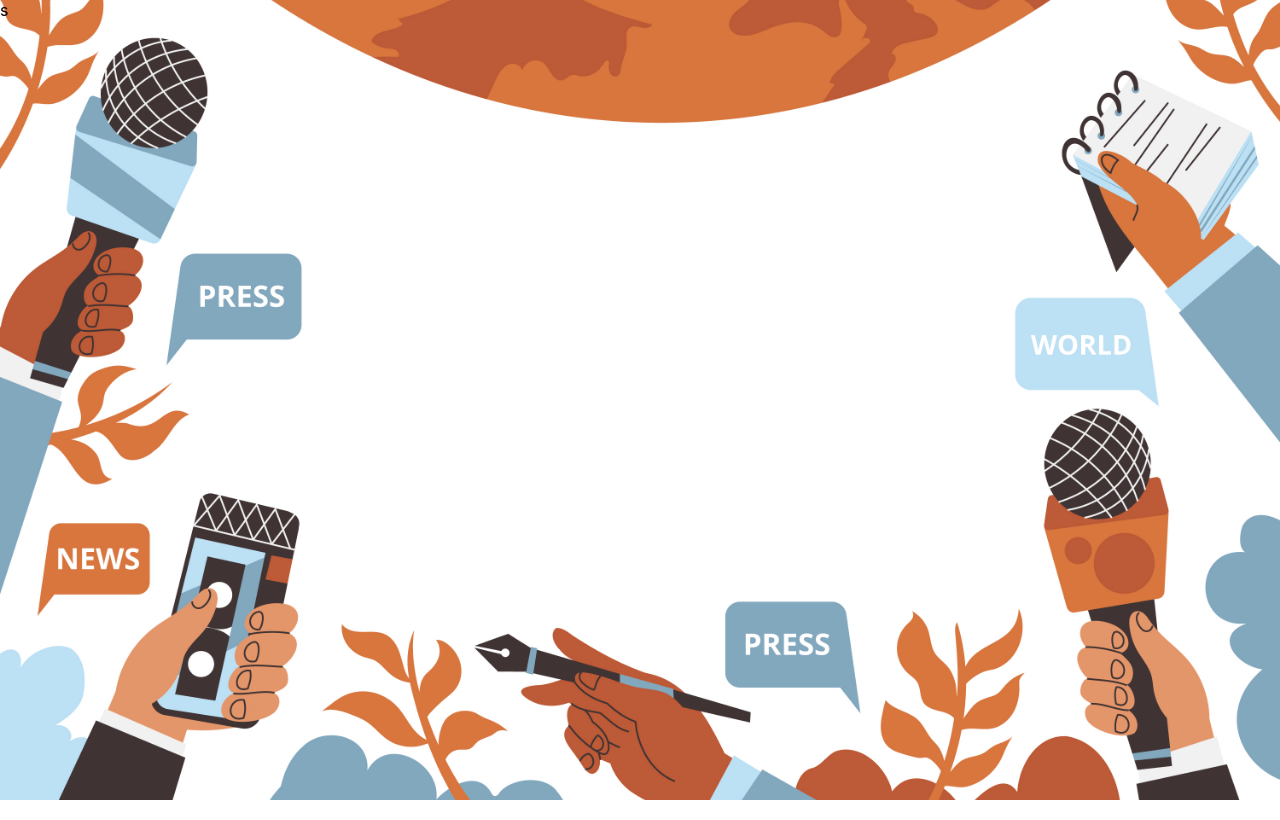
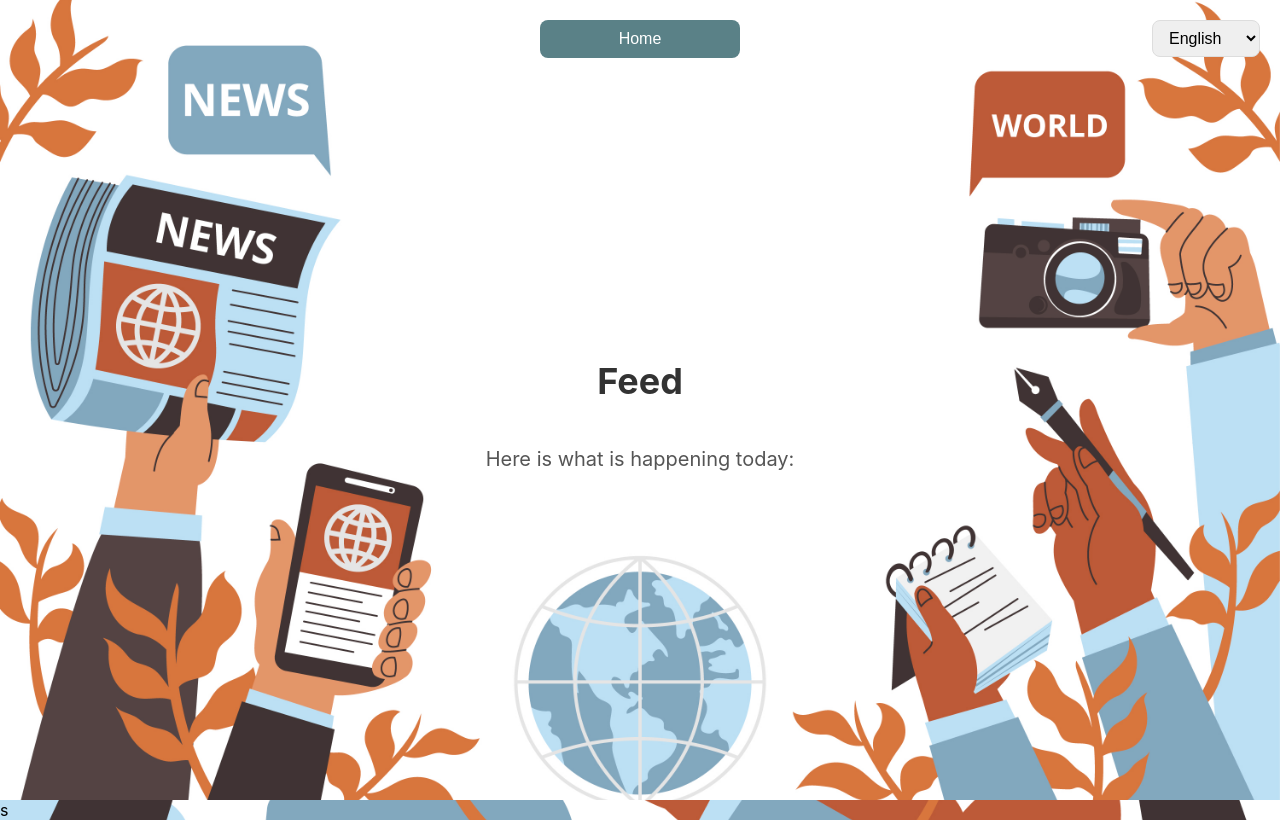
Before and after one commit to AshkanArabim/news-briefer, a React (Create React App) app in the folder client/: page /feed in a window 1280 px wide. Before the commit this address had no page. Built offline with nearby package versions, Linux system fonts and the light colour scheme.

Commit message:
language support

```diff
--- a/client/src/App.css
+++ b/client/src/App.css
@@ -1,38 +1,20 @@
-.App {
-  text-align: center;
+/* Global container for the dropdown menu */
+.language-dropdown {
+  position: absolute;
+  top: 20px; /* Position at the top */
+  right: 20px; /* Position to the right */
+  z-index: 1000; /* Ensure it appears on top */
 }
 
-.App-logo {
-  height: 40vmin;
-  pointer-events: none;
+/* Style the dropdown select element */
+.language-select {
+  padding: 8px 12px;
+  font-size: 16px;
+  border: 1px solid #ddd;
+  border-radius: 8px;
+  cursor: pointer;
 }
 
-@media (prefers-reduced-motion: no-preference) {
-  .App-logo {
-    animation: App-logo-spin infinite 20s linear;
-  }
+.language-select:hover {
+  border-color: #0056b3;
 }
-
-.App-header {
-  background-color: #282c34;
-  min-height: 100vh;
-  display: flex;
-  flex-direction: column;
-  align-items: center;
-  justify-content: center;
-  font-size: calc(10px + 2vmin);
-  color: white;
-}
-
-.App-link {
-  color: #61dafb;
-}
-
-@keyframes App-logo-spin {
-  from {
-    transform: rotate(0deg);
-  }
-  to {
-    transform: rotate(360deg);
-  }
-}
--- a/client/src/App.js
+++ b/client/src/App.js
@@ -1,20 +1,66 @@
-// src/App.js
-import React from 'react';
+import React, { useState } from 'react';
 import { BrowserRouter as Router, Route, Routes } from 'react-router-dom';
 import Home from './Home';
 import Login from './Login';
 import SignUp from './SignUp';
+import Feed from './Feed';
 import './App.css';
 
 function App() {
+  // Create state to manage the selected language
+  const [language, setLanguage] = useState('en');
+
+  // Function to handle language changes
+  const handleLanguageChange = (event) => {
+    setLanguage(event.target.value);
+  };
+
+  // Define translations for each language
+  const translations = {
+    en: {
+      homeTitle: 'Home',
+      homeSubtitle: "What's happening today?",
+      loginButton: 'Login',
+      signUpButton: 'Sign Up',
+      feedButton: 'Feed',
+      feedContent: 'Here is what is happening today:',
+    },
+    es: {
+      homeTitle: 'Inicio',
+      homeSubtitle: '¿Qué está pasando hoy?',
+      loginButton: 'Iniciar Sesión',
+      signUpButton: 'Registrarse',
+      feedButton: 'Noticias',
+      feedContent: 'Aquí está lo que está pasando hoy:',
+    },
+    fr: {
+      homeTitle: 'Accueil',
+      homeSubtitle: 'Que se passe-t-il aujourd’hui ?',
+      loginButton: 'Connexion',
+      signUpButton: "S'inscrire",
+      feedButton: 'Fil',
+      feedContent: 'Voici ce qui se passe aujourd’hui :',
+    },
+  };
+
   return (
     <Router>
       <div className="App">
-        {/* Use Routes instead of Switch for React Router v6 */}
+        {/* Global Language Dropdown */}
+        <div className="language-dropdown">
+          <select onChange={handleLanguageChange} value={language} className="language-select">
+            <option value="en">English</option>
+            <option value="es">Español</option>
+            <option value="fr">Français</option>
+          </select>
+        </div>
+
+        {/* Pass translations as a prop to each component */}
         <Routes>
-          <Route path="/" element={<Home />} />   {/* Update component syntax */}
-          <Route path="/login" element={<Login />} />
-          <Route path="/signup" element={<SignUp />} />
+          <Route path="/" element={<Home translations={translations[language]} />} />
+          <Route path="/login" element={<Login translations={translations[language]} />} />
+          <Route path="/signup" element={<SignUp translations={translations[language]} />} />
+          <Route path="/feed" element={<Feed translations={translations[language]} />} />
         </Routes>
       </div>
     </Router>
--- /dev/null
+++ b/client/src/Feed.css
@@ -0,0 +1,50 @@
+/* Container for the Feed page */
+.feed-container {
+  display: flex;
+  justify-content: center;
+  align-items: center;
+  flex-direction: column;
+  height: 100vh;
+  background-color: #f0f2f5;
+  background-image: url('../public/background-register.jpg'); /* Replace with your image path */
+  background-repeat: no-repeat;
+  background-size: cover;
+  background-position: center;
+  position: relative; /* Ensure relative positioning for the feed container */
+}
+
+/* Home button container positioned at the top center */
+.home-button-container {
+  position: absolute;  /* Absolute positioning within the feed container */
+  top: 20px;           /* Push the button down from the top */
+  left: 50%;           /* Center horizontally based on parent */
+  transform: translateX(-50%); /* Center the button perfectly */
+}
+
+/* Style the Home button */
+.home-button {
+  padding: 10px 20px;
+  background-color: #5a8187;
+  color: white;
+  border: none;
+  border-radius: 8px;
+  cursor: pointer;
+  font-size: 16px;
+}
+
+.home-button:hover {
+  background-color: #0056b3;
+}
+
+/* Style for the Feed page title */
+.feed-title {
+  font-size: 36px;
+  color: #333;
+  margin-top: 50px; /* Add some space below the Home button */
+}
+
+/* Paragraph styling */
+p {
+  font-size: 20px;
+  color: #555;
+}
--- /dev/null
+++ b/client/src/Feed.js
@@ -0,0 +1,23 @@
+import React from 'react';
+import { Link } from 'react-router-dom';
+import './Feed.css';
+
+function Feed({ translations }) {
+  return (
+    <div className="feed-container">
+      {/* Home button at the top center */}
+      <div className="home-button-container">
+        <Link to="/">
+          <button className="home-button">{translations ? translations.homeTitle : 'Home'}</button>
+        </Link>
+      </div>
+
+      {/* Feed page content */}
+      <h1 className="feed-title">{translations ? translations.feedButton : 'Feed Page'}</h1>
+      {/* Use the translations prop for the paragraph content */}
+      <p>{translations ? translations.feedContent : 'Here is what is happening today:'}</p>
+    </div>
+  );
+}
+
+export default Feed;
--- a/client/src/Home.js
+++ b/client/src/Home.js
@@ -1,22 +1,21 @@
-// src/Home.js
 import React from 'react';
 import { Link } from 'react-router-dom';
 import './Home.css';
 
-function Home() {
+function Home({ translations }) {
   return (
-    <div className="home-container">  {/* Add a container div to center everything */}
-      <h1 className="home-title">Home</h1>
-      <h1 className="home-subtitle">What's happening today?</h1>
+    <div className="home-container">
+      <h1 className="home-title">{translations.homeTitle}</h1>
+      <h1 className="home-subtitle">{translations.homeSubtitle}</h1>
       <div className="button-container">
-        {/* Create a button that navigates to the Login page */}
         <Link to="/login">
-          <button className="home-button">Login</button>
+          <button className="home-button">{translations.loginButton}</button>
         </Link>
-
-        {/* Make Sign Up also look like a button */}
         <Link to="/signup">
-          <button className="home-button">Sign Up</button>
+          <button className="home-button">{translations.signUpButton}</button>
+        </Link>
+        <Link to="/feed">
+          <button className="home-button">{translations.feedButton}</button>
         </Link>
       </div>
     </div>
--- a/client/src/Login.css
+++ b/client/src/Login.css
@@ -3,7 +3,10 @@
   justify-content: center;
   align-items: center;
   height: 100vh;
-  background-color: #f0f2f5;
+  background-image: url('../public/background.jpg'); /* Replace with your image path */
+  background-repeat: no-repeat;
+  background-size: cover;
+  background-position: center;
 }
 
 .login-form {
@@ -43,15 +46,3 @@ button {
 button:hover {
   background-color: #0056b3;
 }
-
-
-.signup-container {
-  display: flex;
-  justify-content: center;
-  align-items: center;
-  height: 100vh;
-  background-image: url('../public/background.jpg'); /* Replace with your image path */
-  background-repeat: no-repeat;
-  background-size: cover;
-  background-position: center;
-}
--- a/client/src/Login.js
+++ b/client/src/Login.js
@@ -2,7 +2,7 @@ import React, { useState } from 'react';
 import { Link } from 'react-router-dom';
 import './Login.css';
 
-function Login() {
+function Login({ translations }) {
   const [email, setEmail] = useState('');
   const [password, setPassword] = useState('');
 
@@ -15,7 +15,7 @@ function Login() {
   return (
     <div className="login-container">
       <form className="login-form" onSubmit={handleSubmit}>
-        <h2>Login</h2>
+        <h2>{translations.loginButton}</h2>
         <div className="form-group">
           <label>Email:</label>
           <input
@@ -34,8 +34,10 @@ function Login() {
             required
           />
         </div>
-        <button type="submit">Login</button>
-        <p><Link to="/">Back to Home</Link></p>  {/* Link back to home page */}
+        <button type="submit">{translations.loginButton}</button>
+        <p>
+          <Link to="/">{translations.homeTitle}</Link>
+        </p>
       </form>
     </div>
   );
--- a/client/src/SignUp.js
+++ b/client/src/SignUp.js
@@ -1,41 +1,24 @@
-// src/SignUp.js
 import React, { useState } from 'react';
 import { Link } from 'react-router-dom';
-import './SignUp.css';  // Optional: Create a SignUp.css file for custom styling
+import './SignUp.css';
 
-function SignUp() {
-  const [language, setLanguage] = useState('English');  // Use 'English' as the default selected language
+function SignUp({ translations }) {
   const [email, setEmail] = useState('');
   const [password, setPassword] = useState('');
+  const [confirmPassword, setConfirmPassword] = useState('');
 
   const handleSubmit = (event) => {
     event.preventDefault();
-    // Handle sign-up logic here
-    console.log('Preferred Language:', language);
+    // You can handle form submission logic here
     console.log('Email:', email);
     console.log('Password:', password);
+    console.log('Confirm Password:', confirmPassword);
   };
 
   return (
     <div className="signup-container">
       <form className="signup-form" onSubmit={handleSubmit}>
-        <h2>Sign Up</h2>
-        <div className="form-group">
-          <label>Preferred Language:</label>
-          {/* Dropdown for selecting the language */}
-          <select
-            value={language}
-            onChange={(e) => setLanguage(e.target.value)}
-            required
-          >
-            <option value="English">English</option>
-            <option value="Spanish">Spanish</option>
-            <option value="French">French</option>
-            <option value="German">German</option>
-            <option value="Chinese">Mandarin</option>
-            <option value="Japanese">Japanese</option>
-          </select>
-        </div>
+        <h2>{translations ? translations.signUpButton : 'Sign Up'}</h2> {/* Translated Heading */}
         <div className="form-group">
           <label>Email:</label>
           <input
@@ -54,8 +37,19 @@ function SignUp() {
             required
           />
         </div>
-        <button type="submit">Sign Up</button>
-        <p><Link to="/">Back to Home</Link></p>  {/* Link to go back to the home page */}
+        <div className="form-group">
+          <label>Confirm Password:</label>
+          <input
+            type="password"
+            value={confirmPassword}
+            onChange={(e) => setConfirmPassword(e.target.value)}
+            required
+          />
+        </div>
+        <button type="submit">{translations ? translations.signUpButton : 'Sign Up'}</button>
+        <p>
+          <Link to="/">{translations ? translations.homeTitle : 'Home'}</Link>
+        </p>
       </form>
     </div>
   );
```
